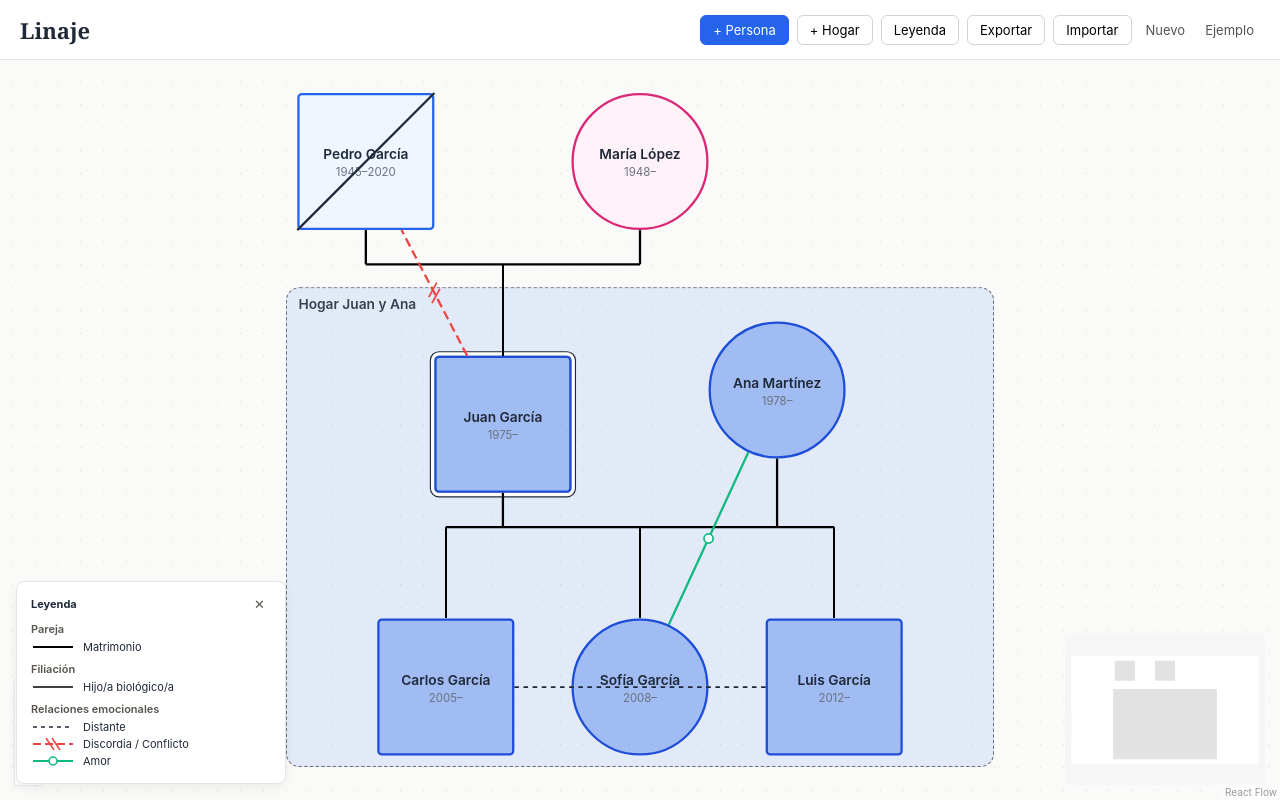
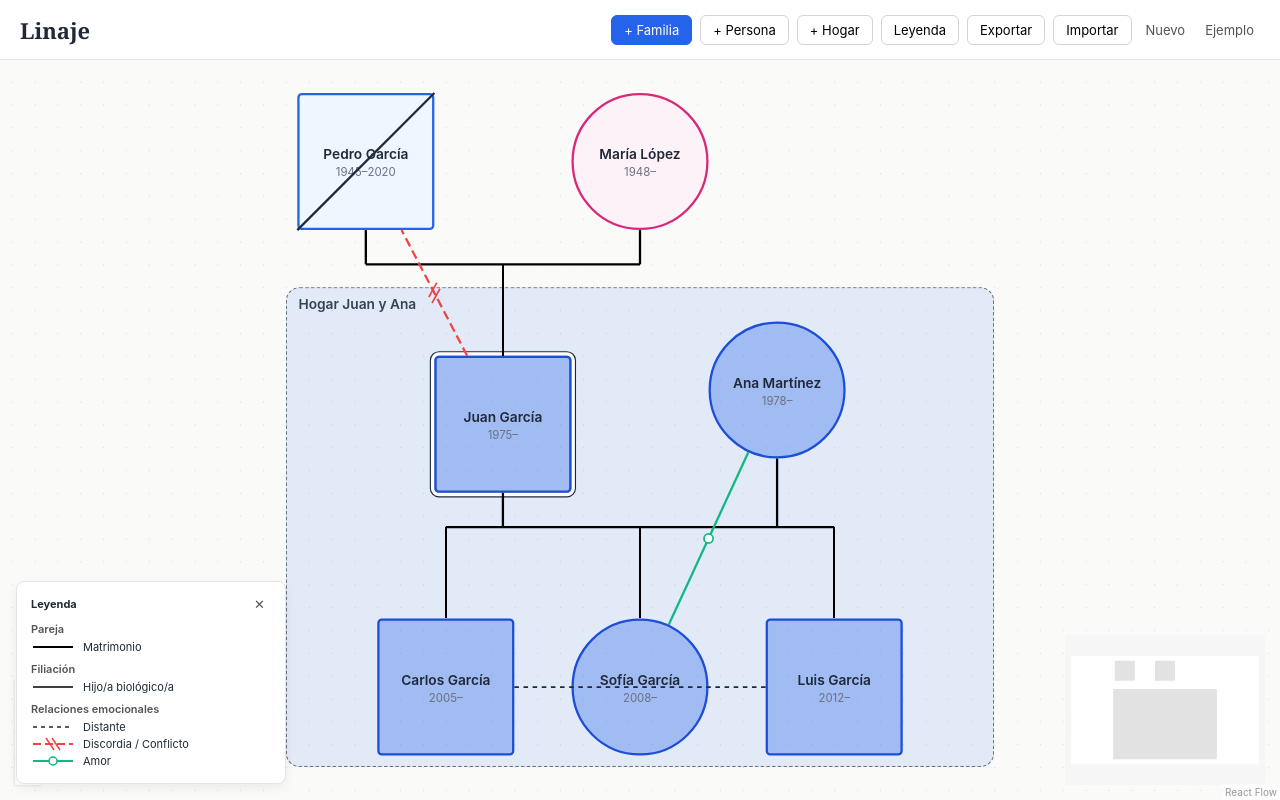
Before and after one commit to psjesusluis-coder/applinajez, a React (Vite) app in the folder Linaje/: page / in a window 1280 px wide. Built offline with nearby package versions, Linux system fonts and the light colour scheme.

Commit message:
Update fmt.Println message from 'Hello' to 'Goodbye'

```diff
--- a/Linaje/src/App.jsx
+++ b/Linaje/src/App.jsx
@@ -131,6 +131,18 @@ function addSpouse(g, personId, newId) {
   const x = spouseSlot(g.nodes, p, gender);
   const next = withNode(g, personNode(newId, x, p.position.y, { name: 'Nueva pareja', gender }));
   return withLink(next, mkLink('pareja', personId, newId, 'matrimonio'));
+}
+
+// + Familia: crea una pareja nueva (hombre a la izquierda, mujer a la derecha)
+function addFamily(g) {
+  const y = 150;
+  const x = freeXDir(g.nodes, 300, y, 1);
+  const manId = uid();
+  const womanId = uid();
+  let next = withNode(g, personNode(manId, x, y, { name: 'Nuevo padre', gender: 'M' }));
+  next = withNode(next, personNode(womanId, x + PAIR_GAP, y, { name: 'Nueva madre', gender: 'F' }));
+  next = withLink(next, mkLink('pareja', manId, womanId, 'matrimonio'));
+  return { graph: next, selectedId: manId };
 }
 
 function addParent(g, childId, newId) {
@@ -982,7 +994,7 @@ function flowNodes(g) {
 export default function App() {
   const [graph, setGraph] = useState(loadInitial);
   const [selectedId, setSelectedId] = useState(null);
-  const [marking, setMarking] = useState(null);     // id del hogar en modo de marcado
+  const [marking, setMarking] = useState(null);
   const [showLegend, setShowLegend] = useState(true);
   const fileRef = useRef(null);
 
@@ -1091,6 +1103,18 @@ export default function App() {
     const id = uid();
     setGraph((g) => withNode(g, personNode(id, freeXDir(g.nodes, 300, 150, 1), 150, { name: 'Nueva persona' })));
     setSelectedId(id);
+  }
+
+  // + Familia: crea una pareja y la deja seleccionada para agregar hijos
+  function addFamilyUnit() {
+    let selectedNew = null;
+    setGraph((g) => {
+      const { graph: next, selectedId: sid } = addFamily(g);
+      selectedNew = sid;
+      return relayoutAll(next);
+    });
+    // selectedNew se fija dentro del mismo ciclo de actualización
+    setTimeout(() => setSelectedId(selectedNew), 0);
   }
 
   function addHousehold() {
@@ -1233,7 +1257,8 @@ export default function App() {
         <header className="topbar">
           <h1>Linaje</h1>
           <div className="toolbar">
-            <button className="primary" onClick={addFree}>+ Persona</button>
+            <button className="primary" onClick={addFamilyUnit}>+ Familia</button>
+            <button onClick={addFree}>+ Persona</button>
             <button onClick={addHousehold}>+ Hogar</button>
             {selectedHousehold && !marking && (
               <button onClick={startMarking}>Marcar miembros</button>
```
